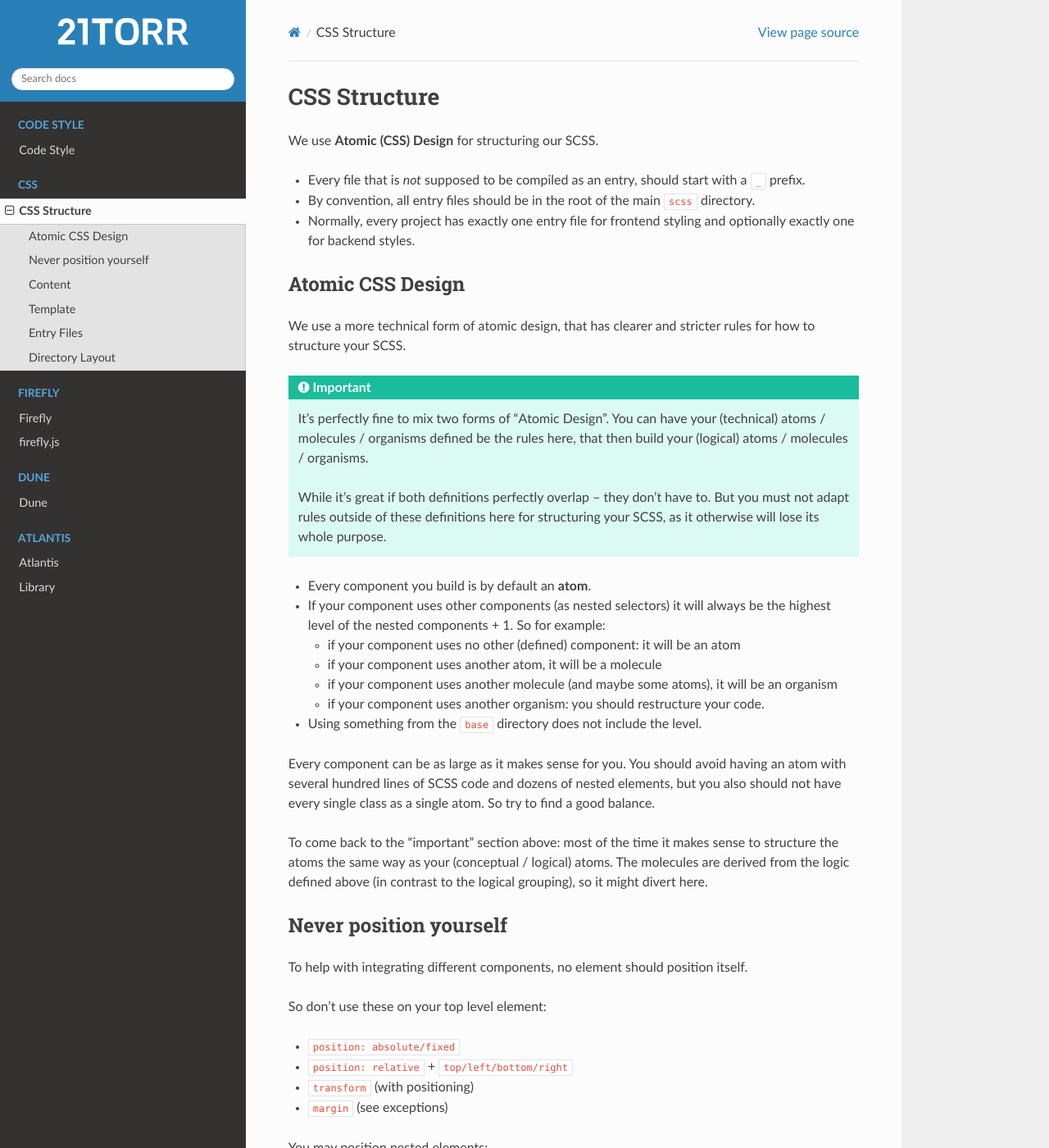
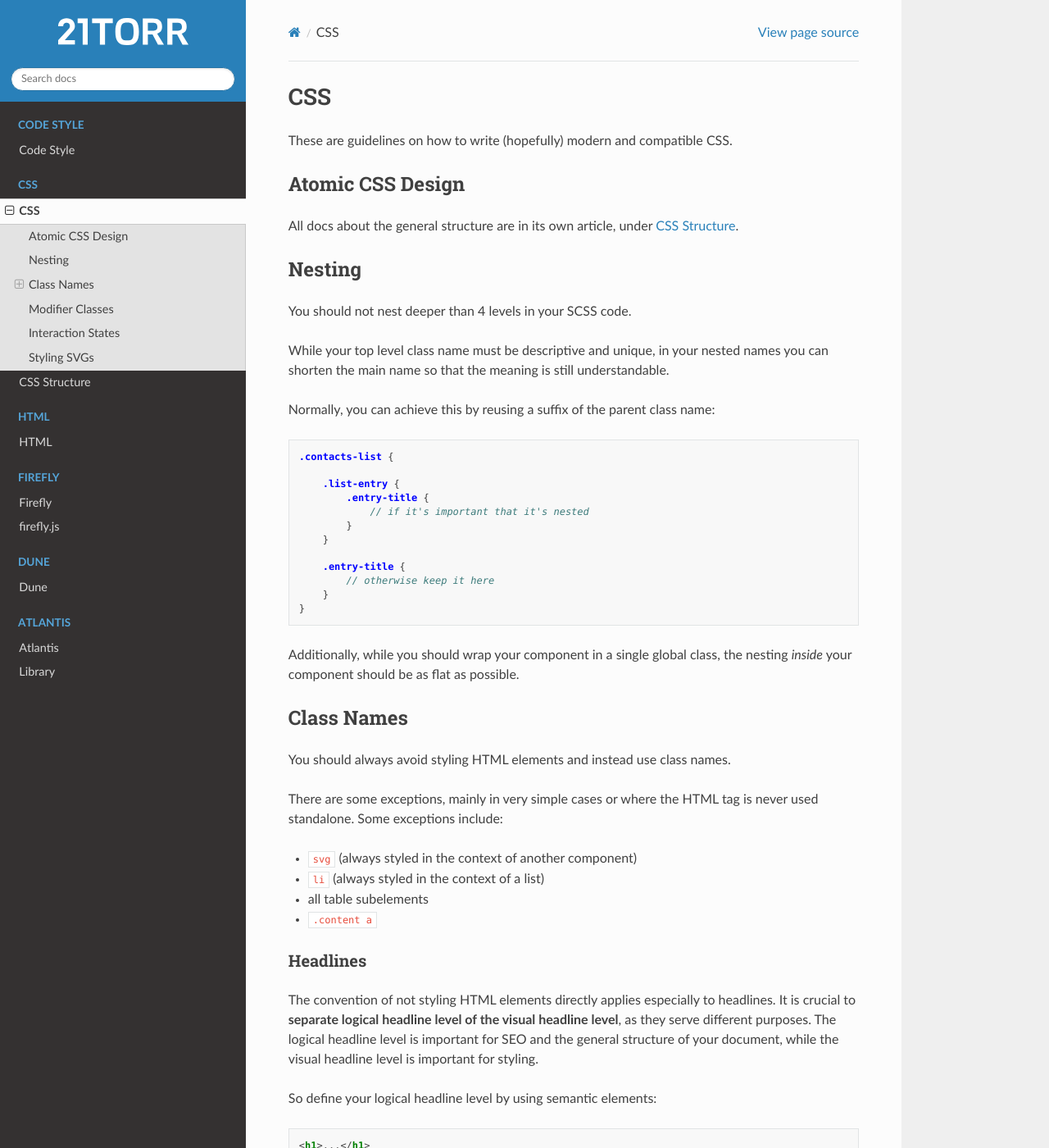
Before and after one commit to 21TORR/docs-old, a Sphinx documentation site: the page built from docs/css/index.rst, in a window 1280 px wide and 1400 px high. Shown: the whole window at 82% size. Built offline with Sphinx 7.4.7 and the Read the Docs theme 2.0.0, drawn with Linux system fonts in a browser that asks for light colours; some of the changed text lies outside the part shown.

Commit message:
Add other CSS related docs + HTML docs

```diff
--- a/docs/css/index.rst
+++ b/docs/css/index.rst
@@ -1,204 +1,159 @@
-#############
-CSS Structure
-#############
+###
+CSS
+###
 
-We use **Atomic (CSS) Design** for structuring our SCSS.
-
-*   Every file that is *not* supposed to be compiled as an entry, should start with a ``_`` prefix.
-*   By convention, all entry files should be in the root of the main ``scss`` directory.
-*   Normally, every project has exactly one entry file for frontend styling and optionally exactly one for backend styles.
-
-
+These are guidelines on how to write (hopefully) modern and compatible CSS.
 
 Atomic CSS Design
 #################
 
-We use a more technical form of atomic design, that has clearer and stricter rules for how to structure your SCSS.
-
-.. important::
-
-    It's perfectly fine to mix two forms of "Atomic Design". You can have your (technical) atoms / molecules / organisms
-    defined be the rules here, that then build your (logical) atoms / molecules / organisms.
-
-    While it's great if both definitions perfectly overlap – they don't have to. But you must not adapt rules outside
-    of these definitions here for structuring your SCSS, as it otherwise will lose its whole purpose.
+All docs about the general structure are in its own article, under :doc:`./structure`.
 
 
-*   Every component you build is by default an **atom**.
-*   If your component uses other components (as nested selectors) it will always be the highest level of the nested
-    components + 1. So for example:
+Nesting
+#######
 
-    *   if your component uses no other (defined) component: it will be an atom
-    *   if your component uses another atom, it will be a molecule
-    *   if your component uses another molecule (and maybe some atoms), it will be an organism
-    *   if your component uses another organism: you should restructure your code.
+You should not nest deeper than 4 levels in your SCSS code.
 
-*   Using something from the ``base`` directory does not include the level.
+While your top level class name must be descriptive and unique, in your nested names you can shorten the
+main name so that the meaning is still understandable.
 
+Normally, you can achieve this by reusing a suffix of the parent class name:
 
-Every component can be as large as it makes sense for you. You should avoid having an atom with several hundred lines of SCSS code and dozens of nested elements, but you also should not have every single class as a single atom. So try to find a good balance.
-
-To come back to the "important" section above: most of the time it makes sense to structure the atoms the same way as your (conceptual / logical) atoms. The molecules are derived from the logic defined above (in contrast to the logical grouping), so it might divert here.
-
-
-
-Never position yourself
-#######################
-
-To help with integrating different components, no element should position itself.
-
-So don't use these on your top level element:
-
-*   ``position: absolute/fixed``
-*   ``position: relative`` + ``top/left/bottom/right``
-*   ``transform`` (with positioning)
-*   ``margin`` (see exceptions)
-
-You may position nested elements:
 
 .. code-block:: scss
 
-    .list {
-        // this is NOT ok (top level):
-        margin-left: 3rem;
+    .contacts-list {
 
-        .list-item {
-            // this is ok (nested):
-            margin-left: 3rem;
+        .list-entry {
+            .entry-title {
+                // if it's important that it's nested
+            }
+        }
+
+        .entry-title {
+            // otherwise keep it here
+        }
+    }
+
+Additionally, while you should wrap your component in a single global class, the nesting *inside* your
+component should be as flat as possible.
+
+
+Class Names
+###########
+
+You should always avoid styling HTML elements and instead use class names.
+
+There are some exceptions, mainly in very simple cases or where the HTML tag is never used standalone.
+Some exceptions include:
+
+*   ``svg`` (always styled in the context of another component)
+*   ``li`` (always styled in the context of a list)
+*   all table subelements
+*   ``.content a``
+
+
+Headlines
+=========
+
+The convention of not styling HTML elements directly applies especially to headlines. It is crucial to **separate logical headline level of the visual headline level**, as they serve different purposes. The logical headline level is important for SEO and the general structure of your document, while the visual headline level is important for styling.
+
+So define your logical headline level by using semantic elements:
+
+.. code-block:: html
+
+    <h1>...</h1>
+    <!-- ... -->
+    <h6>...</h6>
+
+and define your visual headline level by classes:
+
+.. code-block:: scss
+
+    .h1 { /* ... */ }
+    // ...
+    .h6 { /* ... */ }
+
+It makes perfect sense to mix different levels of visual and logical levels:
+
+.. code-block:: html
+
+    <h1 class="h1">...</h1>
+    <h1 class="h2">...</h1>
+    <h2 class="h1">...</h2>
+    <h3 class="h1">...</h3>
+    <div class="h2">...</div>
+
+
+Modifier Classes
+################
+
+If your component can change its state (like "opened", "active", "disabled") you can use modifier classes.
+These classes normally start with either ``is-`` or ``has-``.
+
+.. code-block:: html
+
+    <button class="button is-active"></button>
+
+These classes are always tied to their component, so they are safe to reuse in the app:
+
+.. code-block:: scss
+
+    .button {
+        // tie them to `.button`
+        &.is-active {
         }
     }
 
 
-The only exception to this rule is if this element always needs to be centered. Then you can use ``margin: auto``, but
-only on the sides that you actually need:
+Interaction States
+##################
+
+Always style all interaction states, that includes
+
+*   ``:hover``
+*   ``:focus``
+*   ``:active``
+*   sometimes you need a manual "is active" class, so in this case you should style ``.is-active`` as well.
+
+You can use atlantis for that:
 
 .. code-block:: scss
 
-    .element {
-        @include atlantis.center-horizontal;
+    .button {
+        color: $text;
 
-        // or the long form:
-        margin-left: auto;
-        margin-right: auto;
-    }
-
-Positioning your top level elements should be done either by
-
-*   elements of a higher order that is using them can position them (as then they are nested)
-*   position them by composition (so another CSS class is responsible for positioning and not your main class)
-*   the template scss file (most of the time the ``template/__default`` template).
-
-
-
-Content
-#######
-
-CSS layout components separate into two main categories:
-
-*   structure components
-*   rich text / running text components
-
-These two categories are styled completely differently, for example: a link in a running text will look completely
-different from a link in the main navigation.
-
-That's why it makes sense to separate the styling of the two. The main layout (+ its reset) will reset all styling
-to look neutral, so that it is the easiest, to style structure components, as these will make up most of your application.
-
-For content, we just use a global ``.content`` marker class. This class styles the content according to the "running
-text styling" rules. It should mainly style its direct children + some more special cases.
-
-Avoid styling too freely, so that complex things like tables don't break.
-
-To avoid side effects, the ``content`` class should always be applied as deep (in the DOM tree) as possible. That's
-why it's really important that it's a *marker class*.
-
-.. hint::
-
-    It needs to be a **marker** class, that means that it only styles the content and is never styled itself.
-    This is really important, so that the class can be applied freely throughout the application.
-
-The main styling is covered by just using the atlantis mixin:
-
-.. code-block:: scss
-    :caption: ``base/_content.scss``:
-
-    @use "../helper/mixins";
-
-    .content {
-        @include atlantis.content(2rem);
+        @include atlantis.on-interaction("is-active") {
+            color: $highlight;
+        }
     }
 
 
+Styling SVGs
+############
 
-Template
-########
+When styling SVGs, you normally only need to change the ``fill`` and the ``stroke`` of some elements.
+To ease the integration and make the code as minimal as possible, we only mark the elements with the class names which properties they need to change:
 
-Templates handle the global positioning of elements. Normally, these are mainly all fixed elements (modals, overlays,
-the main page container).
-Also all global ``z-index`` handling is done here, to unify it and avoid z-fighting issues.
+.. code-block:: xml
 
-In nearly all projects you will only need the ``template/__default.scss`` template. Every template should be triggered by a
-``body`` class. The default template can just use the project name as class name, so for example:
+    <svg>
+        <!-- change fill of the circle -->
+        <circle class="_f" cx="50" cy="50" r="40"/>
 
-.. code-block:: scss
-    :caption: ``template/__default.scss``:
+        <!-- change stroke of the path -->
+        <path class="_s" d="..."/>
+    </svg>
 
-    .21torr {
-        .modal {
-            position: fixed;
-            // ...
-        }
-
-        // ...
-    }
-
-.. tip::
-
-    It's important to only apply these global positioning definitions if the body class is set, so that layout preview
-    systems don't break when trying to preview an e.g. fixed positioned element.
-
-
-Entry Files
-###########
-
-Most of your code is structure by the `Atomic CSS Design` rules above, but here is the main file:
+And in your scss you can then use it like this:
 
 .. code-block:: scss
 
-    // Vendor
-    @use "~@21torr/atlantis/reset";
+    .my-element {
+        &.is-active {
+            @include atlantis.color-svg($highlight);
+        }
+    }
 
-    // Base
-    @use "base/content";
-    @use "base/fonts";
-    @use "base/global";
-    @use "base/icon";
-    @use "base/placeholder";
-
-    // Atoms
-    @use "atom/...";
-    // ...
-
-    // Molecules
-    @use "molecule/...";
-    // ...
-
-    // Organisms
-    @use "molecule/...";
-    // ...
-
-    // Templates
-    @use "template/_default";
-    // ...
-
-
-.. tip::
-
-    You should sort all individual imports alphabetically. These are by definition independent of each other (otherwise
-    they would not be in the same section) and sorting them keeps everything tidy and easy to work with.
-
-
-Directory Layout
-################
-
-See the article for :ref:`code style / directory layouts <scss-directory-layout>`.
+This will apply the given color to the correct properties of your elements.
```
Also changed, not shown: docs/css/structure.rst (added, +204 -0 lines), docs/html/index.rst (added, +19 -0 lines), docs/index.rst (+11 -0 lines).
